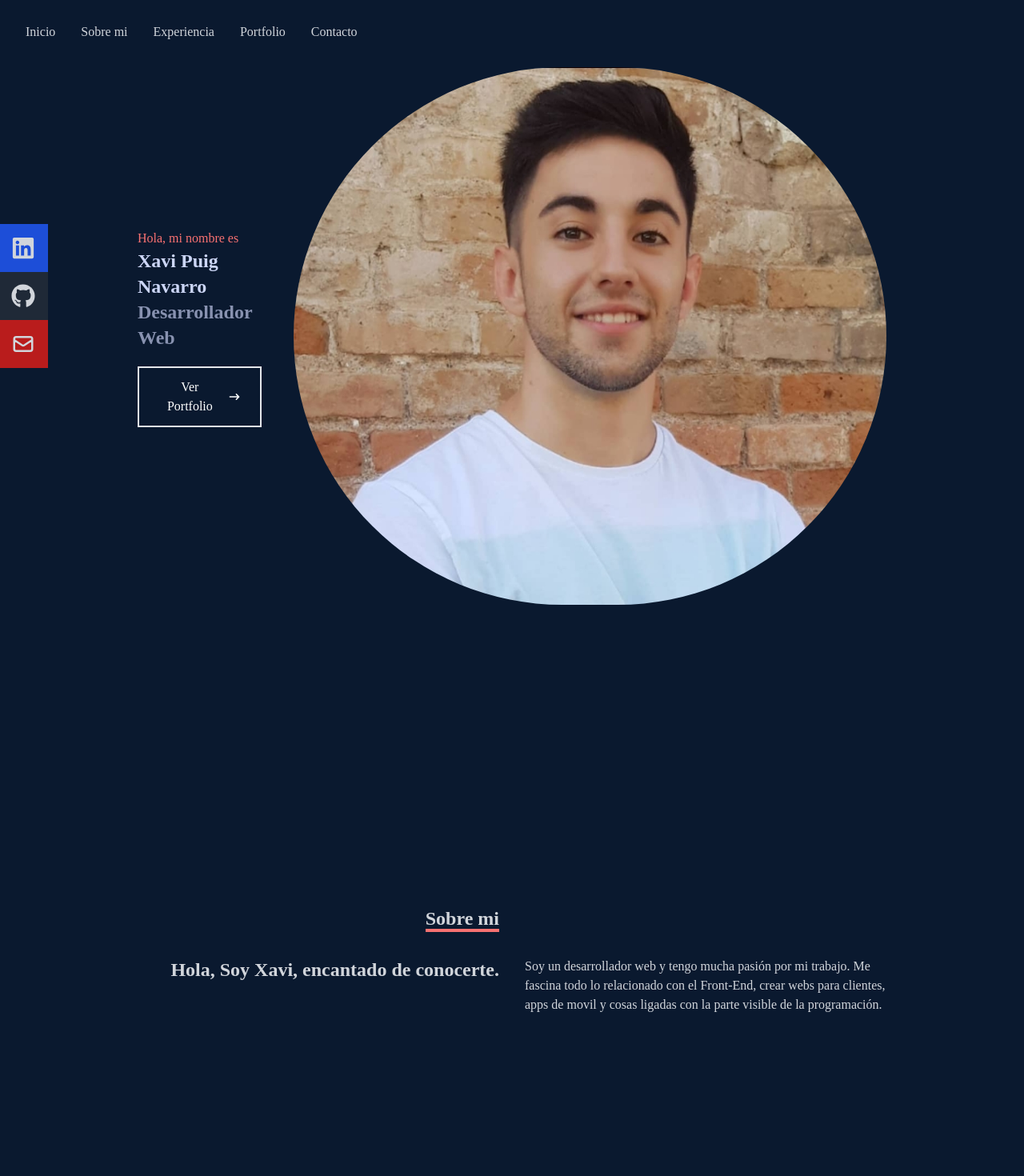
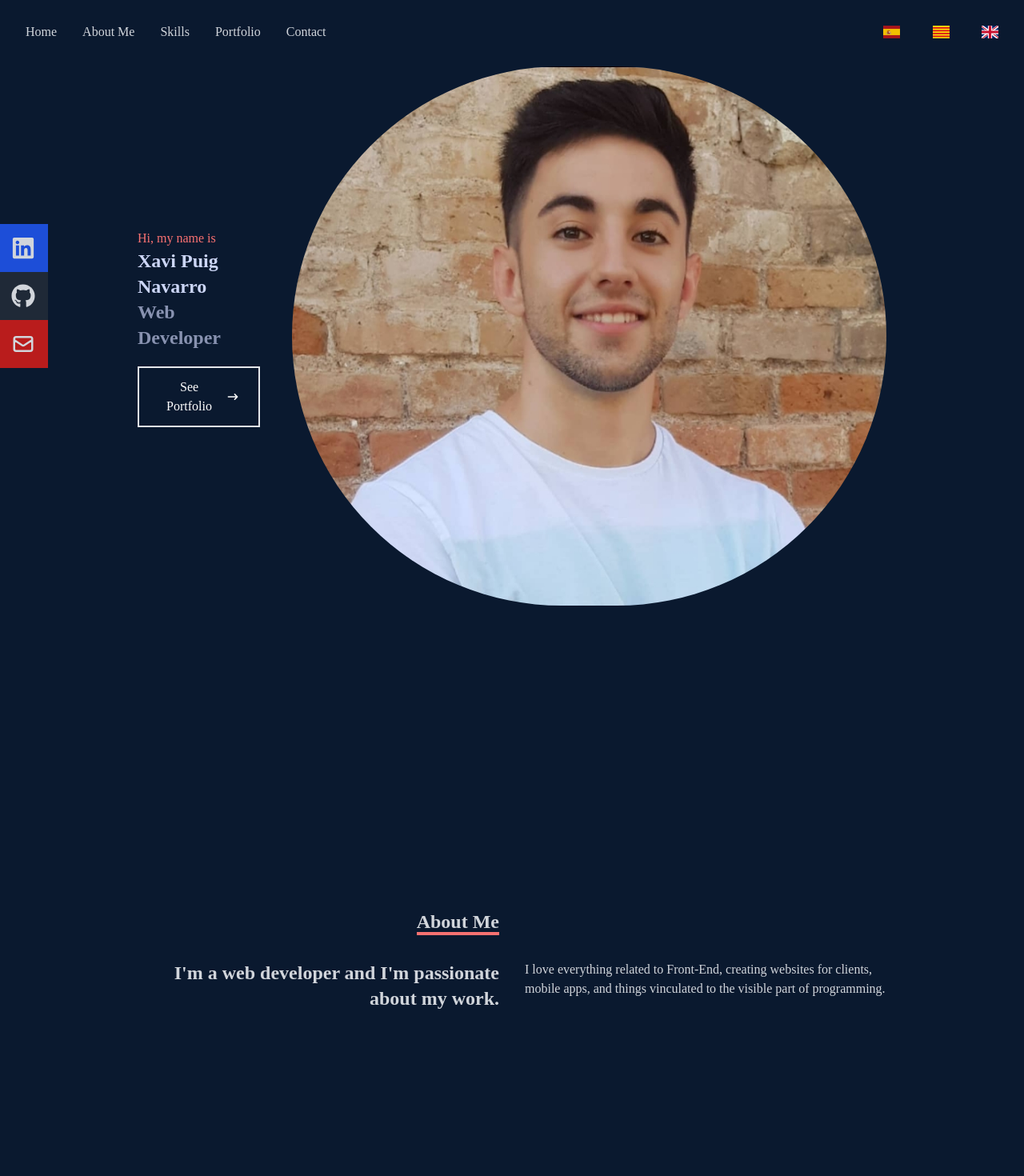
Before and after one commit to xpuig96/portfolio-main, a React (Create React App) app: page / in a window 1280 px wide. Shown: the top 1470 px of the page at 80% size. Built offline with nearby package versions, Linux system fonts and the light colour scheme.

Commit message:
Implementing Translations

```diff
--- a/package.json
+++ b/package.json
@@ -8,6 +8,7 @@
     "@testing-library/react": "^13.0.0",
     "@testing-library/user-event": "^13.2.1",
     "autoprefixer": "^10.4.14",
+    "flag-icons": "^6.7.0",
     "postcss": "^8.4.25",
     "react": "^18.2.0",
     "react-dom": "^18.2.0",
--- a/src/App.js
+++ b/src/App.js
@@ -1,22 +1,24 @@
+import React, { useState } from 'react';
 import About from "./components/About";
 import Contact from "./components/Contact";
 import Home from "./components/Home";
 import Navbar from "./components/Navbar";
 import Skills from "./components/Skills";
 import Work from "./components/Work";
+import { TranslationProvider } from './components/TranslationContext';
 
 
-function App() {
+const App = () => {
   return (
-    <div >
-      <Navbar/>
-      <Home/>
-      <About/>
-      <Skills/>
-      <Work/>
-      <Contact/>
-    </div>
+    <TranslationProvider>
+      <Navbar />
+      <Home />
+      <About />
+      <Skills />
+      <Work />
+      <Contact />
+    </TranslationProvider>
   );
-}
+};
 
 export default App;
--- a/src/components/About.jsx
+++ b/src/components/About.jsx
@@ -1,26 +1,29 @@
-import React from 'react'
+import React, { useContext } from "react";
+import { TranslationContext } from './TranslationContext';
 
 const About = () => {
-  return (
+
+    const { language, handleLanguageChange, t } = useContext(TranslationContext);
+
+
+return (
     <div name='about' className='w-full h-screen bg-[#0a192f] text-gray-300 p-4'>
         <div className='flex flex-col justify-center items-center w-full h-full'>
             <div className='max-w-[1000px] w-full px-4 grid grid-cols-2 gap-8'>
                 <div className='sm:text-right pb-8 pl-4'>
                     <p className='text-2xl font-bold inline border-b-4 border-red-400'>
-                    Sobre mi
+                    {t.about}
                     </p>
                 </div>
                 <div></div>
                 </div>
                 <div className='max-w-[1000px] w-full grid sm:grid-cols-2 gap-8 px-4'>
                     <div className='sm:text-right text-2xl font-bold'>
-                        <p>Hola, Soy Xavi, encantado de conocerte.</p>
+                        <p>{t.description}</p>
                     </div>
                     <div>
                         <p>
-                            Soy un desarrollador web y tengo mucha pasión por mi trabajo.
-                            Me fascina todo lo relacionado con el Front-End, crear webs para clientes,
-                            apps de movil y cosas ligadas con la parte visible de la programación.
+                        {t.frontend}
                         </p>
                     </div>
                 </div>
--- a/src/components/Contact.jsx
+++ b/src/components/Contact.jsx
@@ -1,19 +1,23 @@
-import React from 'react'
+import React, { useContext } from "react";
+import { TranslationContext } from './TranslationContext';
 
 const Contact = () => {
+
+  const { language, handleLanguageChange, t } = useContext(TranslationContext);
+
   return (
     <div name='contact' className='w-full h-screen bg-[#0a192f] text-gray-300 flex justify-center items-center p-4'>
         <form method='POST' action="https://getform.io/f/e1f82533-05b8-4440-84df-c945cc4d5c60" className='flex flex-col max-w-[600px] w-full'>
             <div className='pb-8'>
-                <p className='text-3xl font-bold inline border-b-4 border-red-400'>Contacto</p>
-                <p className='py-4'>//Envíe el formulario a continuación o envíeme un correo electrónico - xpuiig14@gmail.com</p>
-                <p>//Teléfono: 671321190</p>
+                <p className='text-3xl font-bold inline border-b-4 border-red-400'>{t.contact}</p>
+                <p className='py-4'>{t.descriptioncontact}</p>
+                <p>//{t.phone} 671321190</p>
             </div>
             <input className=' p-2 bg-[#ccd6f6] text-black' type="text" placeholder='Escribe tu Nombre' name='name'/>
             <input className='my-4 p-2 bg-[#ccd6f6] text-black' type="email" placeholder='Escribe tu Email' name='email'/>
             <textarea className='p-2 bg-[#ccd6f6] text-black' rows="10" placeholder='Escribe el Mensaje' name="message"></textarea>
             <button className='text-white border-2 hover:bg-red-400 hover:border-red-400 px-4 py-3 my-5 mx-auto flex items-center'>
-                Enviar Email
+              {t.sendEmail}
             </button>
         </form>
     </div>
--- a/src/components/Home.jsx
+++ b/src/components/Home.jsx
@@ -1,9 +1,13 @@
-import React from 'react';
+import React, { useContext } from "react";
+import { TranslationContext } from './TranslationContext';
 import { HiArrowNarrowRight } from 'react-icons/hi';
 import profileImage from '../assets/logo1.jpg';
 import {Link} from 'react-scroll';
 
 const Home = () => {
+
+  const { language, handleLanguageChange, t } = useContext(TranslationContext);
+
   return (
     <div name='home' className='w-full h-screen bg-[#0a192f]'>
       {/* Container */}
@@ -13,13 +17,13 @@ const Home = () => {
             <img src={profileImage} alt='Profile Image' className='flex rounded-full w-90 h-70'/>
           </div>
           <div className='justify-center md:text-left text-justify mr-10'>
-            <p className='text-red-400'>Hola, mi nombre es</p>
-            <h1 className='text-3xl sm:text-2xl font-bold text-[#ccd6f6]'>Xavi Puig Navarro</h1>
-            <h2 className='text-1xl sm:text-2xl font-bold text-[#8892b0]'>Desarrollador Web</h2>
+            <p className='text-red-400'>{t.hellohome}</p>
+            <h1 className='text-3xl sm:text-2xl font-bold text-[#ccd6f6]'>{t.name}</h1>
+            <h2 className='text-1xl sm:text-2xl font-bold text-[#8892b0]'>{t.dev}</h2>
             <div className='py-3 max-w'>
               <Link to="work" smooth={true} offset={50} duration={500}>
                 <button className='text-white group border-2 px-6 py-3 my-2 flex items-center hover:bg-red-400 hover:border-red-400'>
-                    Ver Portfolio
+                    {t.lookPor}
                     <span className='group-hover:rotate-90 duration-300'>
                     <HiArrowNarrowRight className='ml-2'/>
                     </span>
--- a/src/components/Navbar.jsx
+++ b/src/components/Navbar.jsx
@@ -1,104 +1,121 @@
-import React, {useState} from 'react'
-import {FaBars, FaTimes, FaGithub, FaLinkedin, FaFacebook} from 'react-icons/fa'
-import { HiOutlineMail } from 'react-icons/hi'
-import {BsFillPersonLinesFill} from 'react-icons/bs'
-import {Link} from 'react-scroll'
+import React, { useState, useContext } from 'react';
+import { FaBars, FaTimes, FaGithub, FaLinkedin, FaFacebook } from 'react-icons/fa';
+import { HiOutlineMail } from 'react-icons/hi';
+import "/node_modules/flag-icons/css/flag-icons.min.css";
+import { Link } from 'react-scroll';
+import { TranslationContext } from './TranslationContext';
+
+export const LanguageContext = React.createContext();
 
 const Navbar = () => {
-  const [nav, setNav] = useState(false)
-  const handleClick = () => setNav(!nav)
+  const [nav, setNav] = useState(false);
+
+  const { language, handleLanguageChange, t } = useContext(TranslationContext);
+
+  const handleClick = () => setNav(!nav);
 
   return (
-    <div className='fixed w-full h-[80px] flex justify-between items-center px-4 bg-[#0a192f] text-gray-300' >
-
+    <div className="fixed w-full h-[80px] flex justify-between items-center px-4 bg-[#0a192f] text-gray-300">
       {/* menu */}
-        <ul className='hidden md:flex' >
+      <ul className="hidden md:flex">
         <li>
           <Link to="home" smooth={true} offset={50} duration={500}>
-              Inicio
+            {t.home}
           </Link>
         </li>
         <li>
           <Link to="about" smooth={true} offset={50} duration={500}>
-              Sobre mi
+            {t.about}
           </Link>
         </li>
         <li>
           <Link to="skills" smooth={true} offset={50} duration={500}>
-              Experiencia
+            {t.skills}
           </Link>
         </li>
         <li>
           <Link to="work" smooth={true} offset={50} duration={500}>
-              Portfolio
+            {t.work}
           </Link>
         </li>
         <li>
           <Link to="contact" smooth={true} offset={50} duration={500}>
-              Contacto
+            {t.contact}
           </Link>
         </li>
       </ul>
 
       {/* Menu Bars */}
-      <div onClick={handleClick} className='md:hidden z-10'>
-        {!nav ? <FaBars/> : <FaTimes/>}
+      <div onClick={handleClick} className="md:hidden z-10">
+        {!nav ? <FaBars /> : <FaTimes />}
       </div>
 
       {/* Mobile menu */}
       <ul className={!nav ? 'hidden' : 'absolute top-0 left-0 w-full h-screen bg-[#0a192f] flex flex-col justify-center items-center'}>
-        <li className='py-6 text-4xl'>
+        <li className="py-6 text-4xl">
           <Link onClick={handleClick} to="home" smooth={true} offset={50} duration={500}>
-             Inicio
+            {t.home}
           </Link>
         </li>
-        <li className='py-6 text-4xl'>
+        <li className="py-6 text-4xl">
           <Link onClick={handleClick} to="about" smooth={true} offset={50} duration={500}>
-            Sobre mi
+            {t.about}
           </Link>
         </li>
-        <li className='py-6 text-4xl'>
+        <li className="py-6 text-4xl">
           <Link onClick={handleClick} to="skills" smooth={true} offset={50} duration={500}>
-            Experiencia
+            {t.skills}
           </Link>
         </li>
-        <li className='py-6 text-4xl'>
+        <li className="py-6 text-4xl">
           <Link onClick={handleClick} to="work" smooth={true} offset={50} duration={500}>
-            Portfolio
+            {t.work}
           </Link>
         </li>
-        <li className='py-6 text-4xl'>
+        <li className="py-6 text-4xl">
           <Link onClick={handleClick} to="contact" smooth={true} offset={50} duration={500}>
-            Contacto
+            {t.contact}
           </Link>
         </li>
       </ul>
 
       {/* Social icons */}
-      <div className='hidden lg:flex fixed flex-col top-[35%] left-0' style={{fontWeight: 'bold'}}>
+      <div className="hidden lg:flex fixed flex-col top-[35%] left-0" style={{ fontWeight: 'bold' }}>
         <ul>
-          <li className='w-[160px] h-[60px] flex justify-between items-center ml-[-100px] hover:ml-[0px] duration-300 bg-blue-700'>
-            <a className='flex justify-between items-center w-full text-gray-300'
-            href='https://www.linkedin.com/in/xavi-puig-9b7470206/' target='_blank'>
-              Linkedin <FaLinkedin size={30}/>
+          <li className="w-[160px] h-[60px] flex justify-between items-center ml-[-100px] hover:ml-[0px] duration-300 bg-blue-700">
+            <a className="flex justify-between items-center w-full text-gray-300" href="https://www.linkedin.com/in/xavi-puig-9b7470206/" target="_blank">
+              Linkedin <FaLinkedin size={30} />
             </a>
           </li>
-          <li className='w-[160px] h-[60px] flex justify-between items-center ml-[-100px] hover:ml-[0px] duration-300 bg-gray-800'>
-            <a className='flex justify-between items-center w-full text-gray-300'
-            href='https://github.com/xpuig96' target='_blank'>
-              Github <FaGithub size={30}/>
+          <li className="w-[160px] h-[60px] flex justify-between items-center ml-[-100px] hover:ml-[0px] duration-300 bg-gray-800">
+            <a className="flex justify-between items-center w-full text-gray-300" href="https://github.com/xpuig96" target="_blank">
+              Github <FaGithub size={30} />
             </a>
           </li>
-          <li className='w-[160px] h-[60px] flex justify-between items-center ml-[-100px] hover:ml-[0px] duration-300 bg-red-700'>
-            <a className='flex justify-between items-center w-full text-gray-300'
-            href='https://mail.google.com/mail/u/0/#inbox?compose=GTvVlcSKjsgNHglTWtsZkNHXjfMwNhXsfrJrZJJhJHhQfPllCzVhcmFscvRzTQQLZkcbTJvWfrCpl' target='_blank'>
-              Email <HiOutlineMail size={30}/>
+          <li className="w-[160px] h-[60px] flex justify-between items-center ml-[-100px] hover:ml-[0px] duration-300 bg-red-700">
+            <a className="flex justify-between items-center w-full text-gray-300" href="https://mail.google.com/mail/u/0/#inbox?compose=GTvVlcSKjsgNHglTWtsZkNHXjfMwNhXsfrJrZJJhJHhQfPllCzVhcmFscvRzTQQLZkcbTJvWfrCpl" target="_blank">
+              Email <HiOutlineMail size={30} />
             </a>
           </li>
         </ul>
       </div>
+
+      {/* Language selection */}
+      <div className="flex items-center">
+        <ul className="flex space-x-2">
+          <li>
+            <span className="fi fi-es" onClick={() => handleLanguageChange('es')}></span>
+          </li>
+          <li>
+            <span className="fi fi-es-ct" onClick={() => handleLanguageChange('es-ct')}></span>
+          </li>
+          <li>
+            <span className="fi fi-gb" onClick={() => handleLanguageChange('en')}></span>
+          </li>
+        </ul>
       </div>
-  )
-}
+    </div>
+  );
+};
 
-export default Navbar
+export default Navbar;
--- a/src/components/Skills.jsx
+++ b/src/components/Skills.jsx
@@ -1,4 +1,5 @@
-import React from 'react'
+import React, { useContext } from "react";
+import { TranslationContext } from './TranslationContext';
 
 import HTML from '../assets/html.png'
 import CSS from '../assets/css.png'
@@ -14,12 +15,15 @@ import VegasPro from '../assets/vegaspro.png'
 import Photoshop from '../assets/photoshop.png'
 
 const Skills = () => {
+
+    const { language, handleLanguageChange, t } = useContext(TranslationContext);
+
   return (
     <div name='skills' className='w-full md:h-screen bg-[#0a192f]  text-gray-300 flex justify-center items-center p-14'>
         <div className='max-w-[1000px] mx-auto p-4 flex-col  w-full h-full'>
             <div className='mt-20'>
-                <p className='text-3xl font-bold inline border-b-4 border-red-400'>Experiencia</p>
-                <p className='py-4'>//Estas son las tecnologias con las que he trabajado:</p>
+                <p className='text-3xl font-bold inline border-b-4 border-red-400'>{t.skills}</p>
+                <p className='py-4'>{t.descriptionSkills}</p>
             </div>
 
             <div className='w-full grid grid-cols-2 sm:grid-cols-4 gap-4 text-center py-8'>
--- /dev/null
+++ b/src/components/TranslationContext.jsx
@@ -0,0 +1,28 @@
+import React, { useState, createContext } from 'react';
+import en from './translations/en';
+import es from './translations/es';
+import esCt from './translations/es-ct';
+
+export const TranslationContext = createContext();
+
+export const TranslationProvider = ({ children }) => {
+  const [language, setLanguage] = useState('en');
+
+  const handleLanguageChange = (language) => {
+    setLanguage(language);
+  };
+
+  const translations = {
+    en,
+    es,
+    'es-ct': esCt,
+  };
+
+  const t = translations[language];
+
+  return (
+    <TranslationContext.Provider value={{ language, handleLanguageChange, t }}>
+      {children}
+    </TranslationContext.Provider>
+  );
+};
--- a/src/components/Work.jsx
+++ b/src/components/Work.jsx
@@ -1,16 +1,21 @@
-import React from 'react'
+import React, { useContext } from "react";
+import { TranslationContext } from './TranslationContext';
 import { FaGithub } from 'react-icons/fa'
 import ExampleImg from '../assets/projects/example.jpg'
 import ExampleImg2 from '../assets/projects/example2.jpeg'
+
 const Work = () => {
+
+    const { language, handleLanguageChange, t } = useContext(TranslationContext);
+
   return (
     <div name='work' className='w-full md:h-screen bg-[#0a192f] text-gray-300'>
         <div className='max-w-[1000px] mx-auto p-4 flex flex-col justify-center w-full h-full '>
             <div className='mt-20'>
                 <p className='text-3xl font-bold inline border-b-4 border-red-400 '>
-                    Portfolio
+                    {t.work}
                 </p>
-                <p className='py-6'>//Echa un vistazo a todos mis proyectos:</p>
+                <p className='py-6'>{t.descriptionWork}</p>
             </div>
 
             {/* Container */}
@@ -24,14 +29,14 @@ const Work = () => {
                     {/* Hover Effects */}
                     <div className='opacity-0 group-hover:opacity-100'>
                         <span className='text-2xl font-bold text-white tracking-wider'>
-                            Nombre del Proyecto
+                            {t.project1}
                         </span>
                         <div className='pt-8 text-center'>
                             {/* Poner link del codigo en el href */}
                             <a href="/">
                                 <button className='text-center rounded-lg px-4 py-3 m-auto bg-white text-gray-700 font-bold text-lg flex'>
                                 <FaGithub className='mr-2' size={30}/>
-                                Codigo
+                                    {t.code}
                                 </button>
                             </a>
                         </div>
@@ -46,14 +51,14 @@ const Work = () => {
                     {/* Hover Effects */}
                     <div className='opacity-0 group-hover:opacity-100'>
                         <span className='text-2xl font-bold text-white tracking-wider'>
-                            Nombre del Proyecto
+                            {t.project2}
                         </span>
                         <div className='pt-8 text-center'>
                             {/* Poner link del codigo en el href */}
                             <a href="/">
                                 <button className='text-center rounded-lg px-4 py-3 m-auto bg-white text-gray-700 font-bold text-lg flex'>
                                 <FaGithub className='mr-2' size={30}/>
-                                Codigo
+                                    {t.code}
                                 </button>
                             </a>
                         </div>
--- /dev/null
+++ b/src/components/translations/en.js
@@ -0,0 +1,49 @@
+const aboutTranslations = {
+  home: 'Home',
+  about: 'About Me',
+  hello: 'Hello, I\'m Xavi, nice to meet you.',
+  description: 'I\'m a web developer and I\'m passionate about my work.',
+  frontend: 'I love everything related to Front-End, creating websites for clients, mobile apps, and things vinculated to the visible part of programming.',
+};
+
+const contactTranslations = {
+  contact: 'Contact',
+  descriptioncontact: '//Submit the form below or email me - xpuiig14@gmail.com',
+  sendEmail: 'Send Email',
+  contactInfo: 'Contact Information:',
+  phone: 'Phone:',
+};
+
+const homeTranslations = {
+  hellohome: 'Hi, my name is',
+  name: 'Xavi Puig Navarro',
+  dev: 'Web Developer',
+  lookPor: 'See Portfolio',
+};
+
+const skillsTranslations = {
+  skills: 'Skills',
+  descriptionSkills: '//These are the technologies I\'ve worked with:',
+  portfolio: 'Take a look at all my projects:',
+};
+
+const workTranslations = {
+  work: 'Portfolio',
+  descriptionWork: '//Check out all my projects:',
+  project1: 'Project 1 Name',
+  project2: 'Project 2 Name',
+  project3: 'Project 3 Name',
+  code: 'Code',
+};
+
+export default {
+  ...aboutTranslations,
+  ...contactTranslations,
+  ...homeTranslations,
+  ...skillsTranslations,
+  ...workTranslations,
+  selectLanguage: 'Select a language:',
+  spanish: 'Spanish',
+  catalan: 'Catalan',
+  english: 'English',
+};
--- /dev/null
+++ b/src/components/translations/es-ct.js
@@ -0,0 +1,49 @@
+const aboutTranslations = {
+  home: 'Inici',
+  about: 'Sobre mi',
+  hello: 'Hola, sóc en Xavi, encantat de conèixer-te.',
+  description: 'Sóc Desenvolupador Web i estic molt apassionat pel meu treball.',
+  frontend: 'Em fascina tot el que estigui relacionat amb el Front-End, crear webs per a clients, apps de mòbil i coses vinculades a la part visible de la programació.',
+};
+
+const contactTranslations = {
+  contact: 'Contacte',
+  descriptioncontact: '//Envieu el formulari a continuació o envieu-me un correu electrònic - xpuiig14@gmail.com',
+  sendEmail: 'Enviar correu electrònic',
+  contactInfo: 'Informació de contacte:',
+  phone: 'Telèfon:',
+};
+
+const homeTranslations = {
+  hellohome: 'Hola, el meu nom és',
+  name: 'Xavi Puig Navarro',
+  dev: 'Desenvolupador Web',
+  lookPor: 'Veure Portfoli',
+};
+
+const skillsTranslations = {
+  skills: 'Experiència',
+  descriptionSkills: '//Aquestes són les tecnologies amb les que he treballat:',
+  portfolio: 'Fes un cop d\'ull a tots els meus projectes:',
+};
+
+const workTranslations = {
+  work: 'Portafoli',
+  descriptionWork: '//Fes una ullada a tots els meus projectes:',
+  project1: 'Nom del Projecte 1',
+  project2: 'Nom del Projecte 2',
+  project3: 'Nom del Projecte 3',
+  code: 'Codi',
+};
+
+export default {
+  ...aboutTranslations,
+  ...contactTranslations,
+  ...homeTranslations,
+  ...skillsTranslations,
+  ...workTranslations,
+  selectLanguage: 'Selecciona un idioma:',
+  spanish: 'Espanyol',
+  catalan: 'Català',
+  english: 'Anglès',
+};
--- /dev/null
+++ b/src/components/translations/es.js
@@ -0,0 +1,49 @@
+const aboutTranslations = {
+  home: 'Inicio',
+  about: 'Sobre mí',
+  hello: 'Hola, soy Xavi, encantado de conocerte.',
+  description: 'Soy Desarrollador Web y tengo mucha pasión por mi trabajo.',
+  frontend: 'Me fascina todo lo relacionado con el Front-End, crear webs para clientes, apps de móvil y cosas vinculadas con la parte visible de la programación.',
+};
+
+const contactTranslations = {
+  contact: 'Contacto',
+  descriptioncontact: '//Envíe el formulario a continuación o envíeme un correo electrónico - xpuiig14@gmail.com',
+  sendEmail: 'Enviar Email',
+  contactInfo: 'Información de contacto:',
+  phone: 'Teléfono:',
+};
+
+const homeTranslations = {
+  hellohome: 'Hola, mi nombre es',
+  name: 'Xavi Puig Navarro',
+  dev: 'Desarrollador Web',
+  lookPor: 'Ver Portfolio',
+};
+
+const skillsTranslations = {
+  skills: 'Experiencia',
+  descriptionSkills: '//Estas son las tecnologias con las que he trabajado:',
+  portfolio: 'Echa un vistazo a todos mis proyectos:',
+};
+
+const workTranslations = {
+  work: 'Portfolio',
+  descriptionWork: '//Echa un vistazo a todos mis proyectos:',
+  project1: 'Nombre del Proyecto 1',
+  project2: 'Nombre del Proyecto 2',
+  project3: 'Nombre del Proyecto 3',
+  code: 'Código',
+};
+
+export default {
+  ...aboutTranslations,
+  ...contactTranslations,
+  ...homeTranslations,
+  ...skillsTranslations,
+  ...workTranslations,
+  selectLanguage: 'Selecciona un idioma:',
+  spanish: 'Español',
+  catalan: 'Catalán',
+  english: 'Inglés',
+};
```
Also changed, not shown: 1 other file (tests, documents, lock files or other folders). Lines whose indentation alone changed are shown as unchanged.
